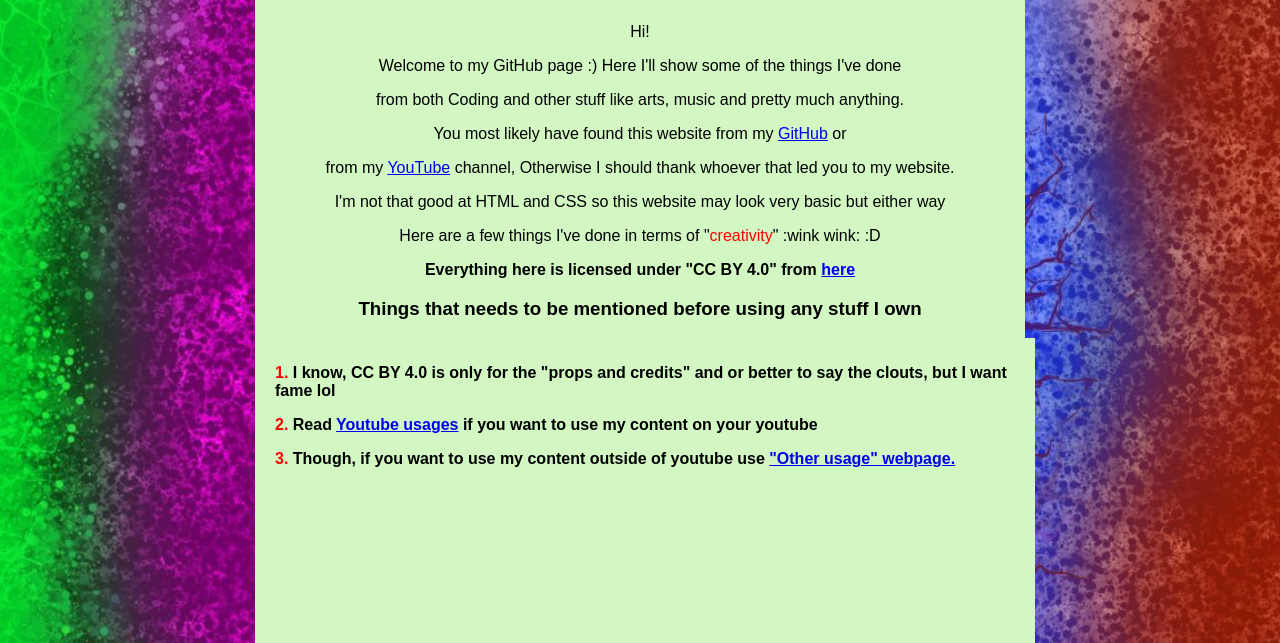
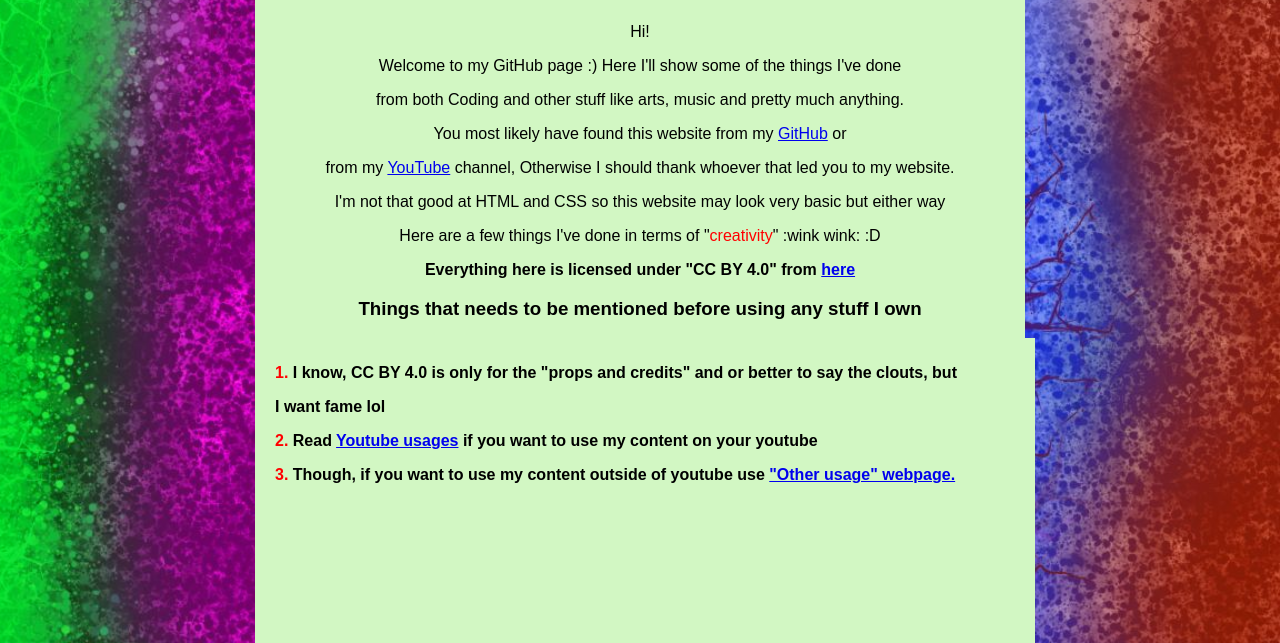
Before and after one commit to Spixa/Spixa.github.io, a plain HTML site: page index.html in a window 1280 px wide. Shown: the part 157-800 px from the top of the page. Drawn offline with Linux system fonts and the light colour scheme.

Commit message:
Update index.html

```diff
--- a/index.html
+++ b/index.html
@@ -61,7 +61,8 @@
 		<p> <strong> Everything here is licensed under "CC BY 4.0" from <a href="https://creativecommons.org/licenses/by/4.0">here </a> </p>
 		<h3> Things that needs to be mentioned before using any stuff I own </h3>
 		<div class="stuff_mention">
-		<p><a style="color:#FF0000";>1. <a/>I know, CC BY 4.0 is only for the "props and credits" and or better to say the clouts, but I want fame lol </p>
+		<p><a style="color:#FF0000";>1. <a/>I know, CC BY 4.0 is only for the "props and credits" and or better to say the clouts, but </p>
+		<p> I want fame lol </p>
 		<p><a style="color:#FF0000";>2. <a/>Read <a href="spixa.github.org/pages/youtube.html">Youtube usages</a> if you want to use my content on your youtube</p>
 		<p><a style="color:#FF0000";>3. <a/>Though, if you want to use my content outside of youtube use <a href="spixa.github.org/pages/other.html">"Other usage" webpage.</a></p>
 
```
